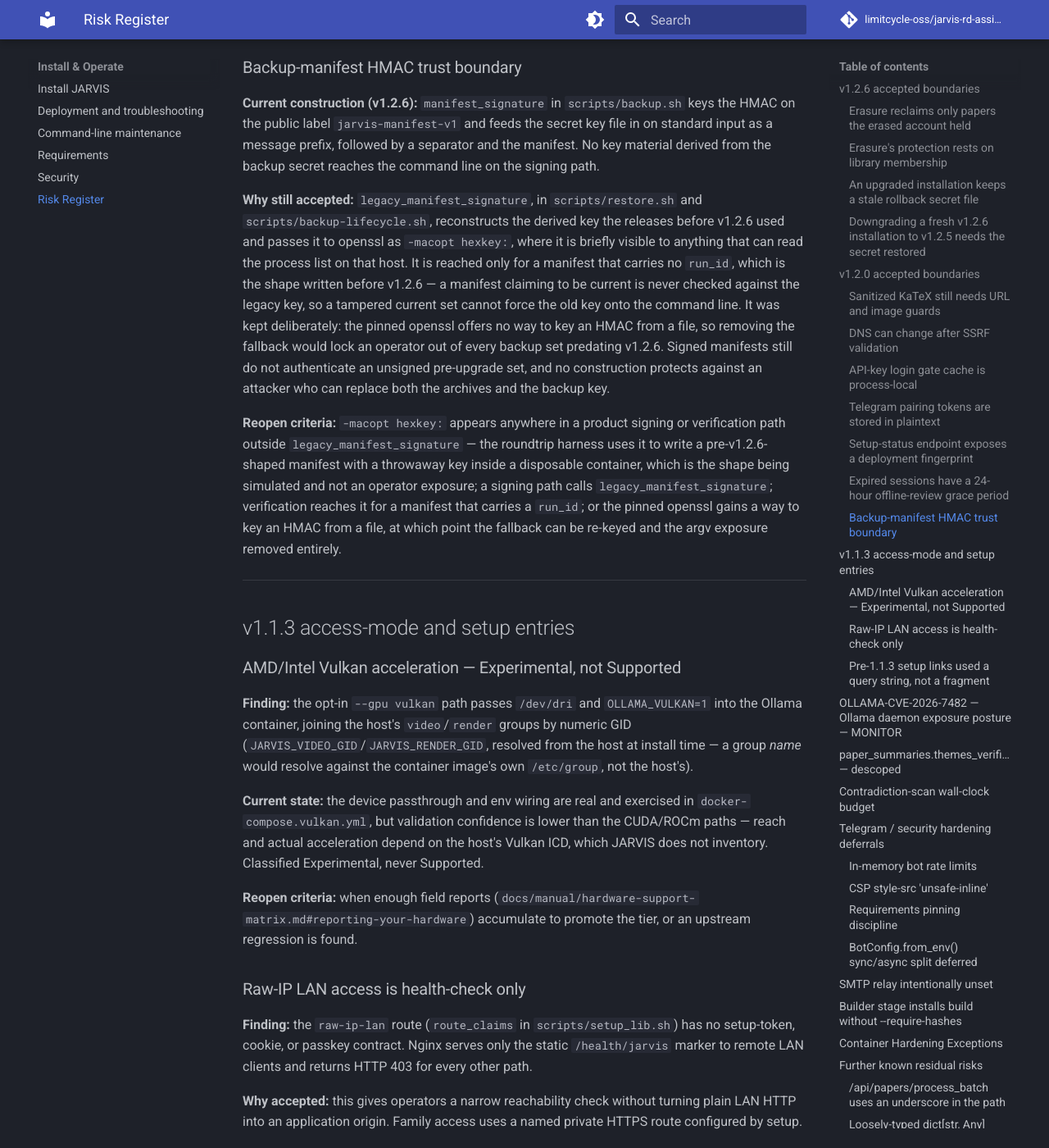
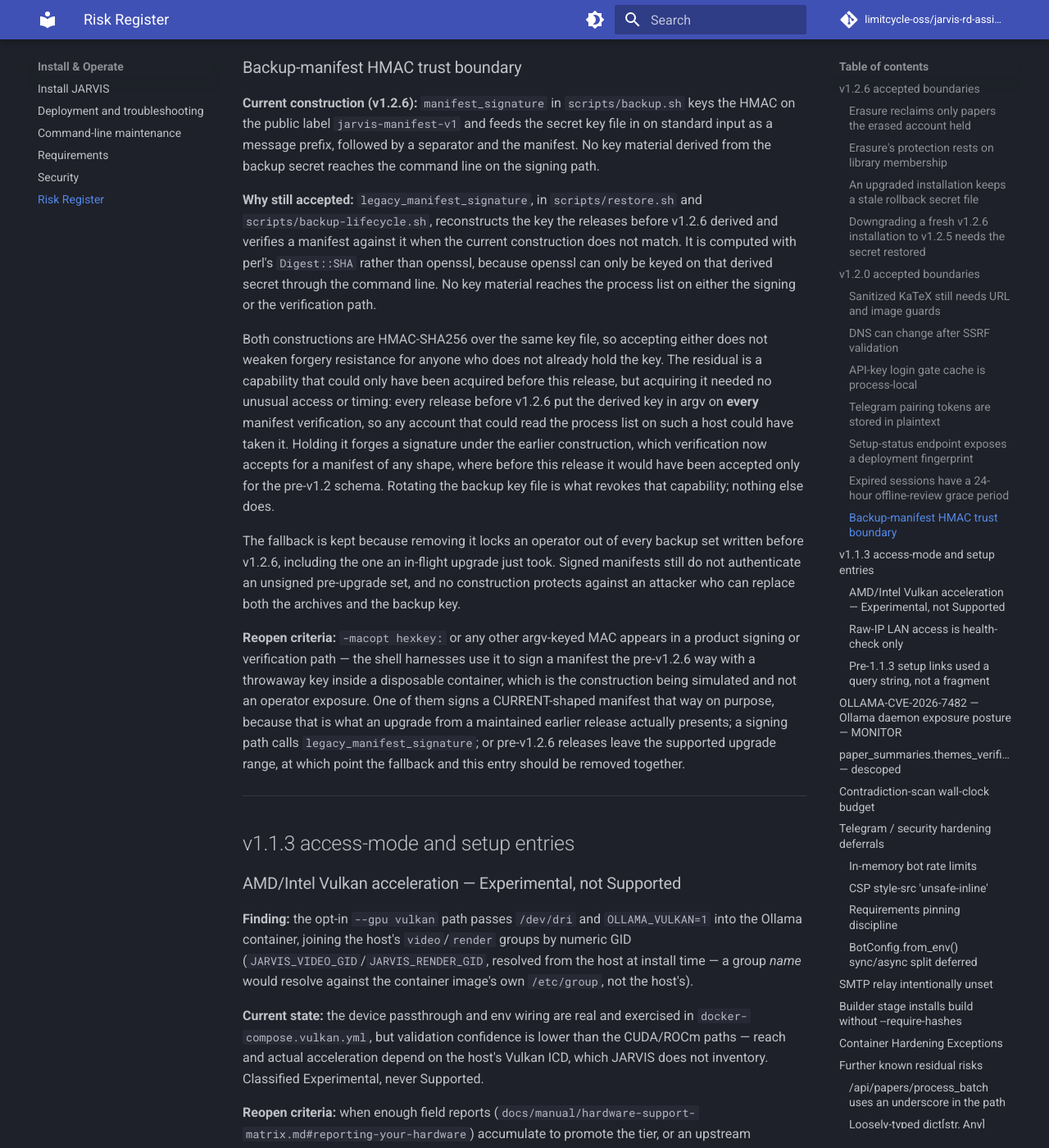
Before and after one commit to FFidan/Jarvis-RD-Assistant, an MkDocs documentation site: the page built from docs/known-residual-risks.md, in a window 1280 px wide and 1400 px high, scrolled down 3318 px. Shown: the whole window at 82% size. Built offline with MkDocs 1.6.1 and Material for MkDocs 9.7.7, drawn with Linux system fonts in a browser that asks for light colours; comment, search, counter and statistics services are not loaded.

Commit message:
Authenticate backup manifests written by earlier releases (#203)
Co-authored-by: Claude <noreply@anthropic.com>

```diff
--- a/docs/known-residual-risks.md
+++ b/docs/known-residual-risks.md
@@ -129,26 +129,38 @@ manifest. No key material derived from the backup secret reaches the command
 line on the signing path.
 
 **Why still accepted:** `legacy_manifest_signature`, in `scripts/restore.sh` and
-`scripts/backup-lifecycle.sh`, reconstructs the derived key the releases before
-v1.2.6 used and passes it to openssl as `-macopt hexkey:`, where it is briefly
-visible to anything that can read the process list on that host. It is reached
-only for a manifest that carries no `run_id`, which is the shape written before
-v1.2.6 — a manifest claiming to be current is never checked against the legacy
-key, so a tampered current set cannot force the old key onto the command line.
-It was kept deliberately: the pinned openssl offers no way to key an HMAC from a
-file, so removing the fallback would lock an operator out of every backup set
-predating v1.2.6. Signed manifests still do not authenticate an unsigned
-pre-upgrade set, and no construction protects against an attacker who can
-replace both the archives and the backup key.
+`scripts/backup-lifecycle.sh`, reconstructs the key the releases before v1.2.6
+derived and verifies a manifest against it when the current construction does not
+match. It is computed with perl's `Digest::SHA` rather than openssl, because
+openssl can only be keyed on that derived secret through the command line. No key
+material reaches the process list on either the signing or the verification path.
 
-**Reopen criteria:** `-macopt hexkey:` appears anywhere in a product signing or
-verification path outside `legacy_manifest_signature` — the roundtrip harness
-uses it to write a pre-v1.2.6-shaped manifest with a throwaway key inside a
-disposable container, which is the shape being simulated and not an operator
-exposure; a signing path calls `legacy_manifest_signature`;
-verification reaches it for a manifest that carries a `run_id`; or the pinned
-openssl gains a way to key an HMAC from a file, at which point the fallback can
-be re-keyed and the argv exposure removed entirely.
+Both constructions are HMAC-SHA256 over the same key file, so accepting either
+does not weaken forgery resistance for anyone who does not already hold the key.
+The residual is a capability that could only have been acquired before this
+release, but acquiring it needed no unusual access or timing: every release before
+v1.2.6 put the derived key in argv on **every** manifest verification, so any
+account that could read the process list on such a host could have taken it.
+Holding it forges a signature under the earlier construction, which verification
+now accepts for a manifest of any shape, where before this release it would have
+been accepted only for the pre-v1.2 schema. Rotating the backup key file is what
+revokes that capability; nothing else does.
+
+The fallback is kept because removing it locks an operator out of every backup set
+written before v1.2.6, including the one an in-flight upgrade just took. Signed
+manifests still do not authenticate an unsigned pre-upgrade set, and no
+construction protects against an attacker who can replace both the archives and
+the backup key.
+
+**Reopen criteria:** `-macopt hexkey:` or any other argv-keyed MAC appears in a
+product signing or verification path — the shell harnesses use it to sign a
+manifest the pre-v1.2.6 way with a throwaway key inside a disposable container,
+which is the construction being simulated and not an operator exposure. One of
+them signs a CURRENT-shaped manifest that way on purpose, because that is what
+an upgrade from a maintained earlier release actually presents; a signing path
+calls `legacy_manifest_signature`; or pre-v1.2.6 releases leave the supported
+upgrade range, at which point the fallback and this entry should be removed
+together.
 
 ---
 
```
Also changed, not shown: CHANGELOG.md (+16 -0 lines), docs/manual/backup-and-restore.md (+15 -0 lines), 7 other files.
